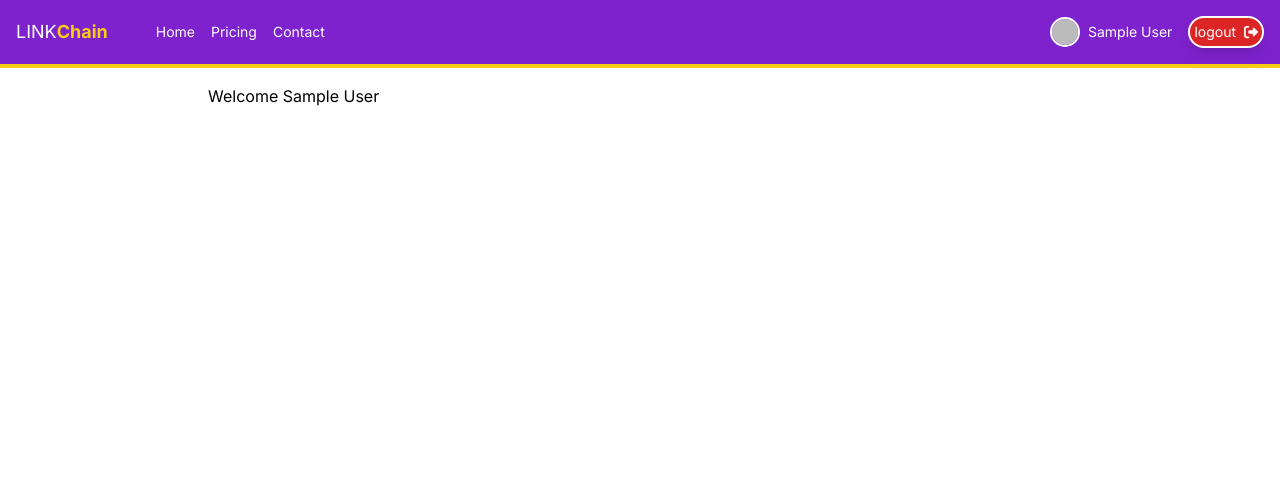
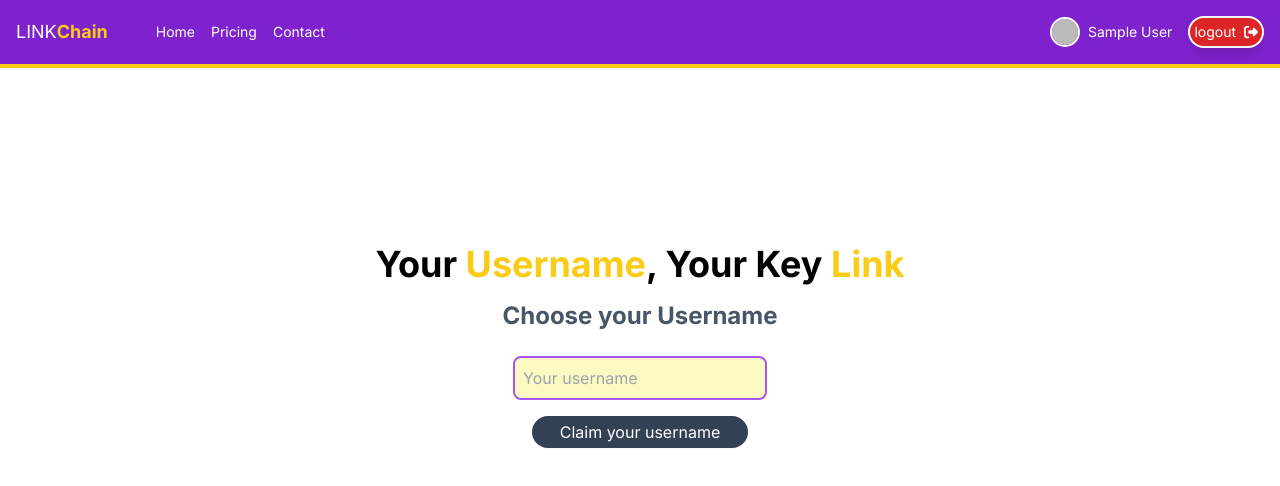
Before and after one commit to RajeevDash007/LinkChain, a Next.js app: page /account in a window 1280 px wide. Shown: the top 486 px of the page. Built offline with nearby package versions, Linux system fonts and the light colour scheme; no server answers; sample sign-in values are in the browser's storage.

Commit message:
added account page having desired username

```diff
--- a/src/app/account/page.jsx
+++ b/src/app/account/page.jsx
@@ -1,12 +1,30 @@
 import { getServerSession } from 'next-auth'
 import React from 'react'
 import { authOptions } from '../api/auth/[...nextauth]/route'
+import {redirect} from 'next/navigation'
 
-async function AccountPage() {
+async function AccountPage({searchParams}) {
     const session = await getServerSession(authOptions)
+    const desiredUsername = searchParams?.desiredUsername
+    if(!session){
+        redirect('/');
+    }
   return (
     <div>
-      Welcome {session.user?.name}
+     <form>
+        <h1 className="dark:text-white text-4xl font-bold text-center mb-4 mt-40">
+            Your <span className='text-yellow-400'>Username</span>, Your Key <span className='text-yellow-400'>Link</span>
+        </h1>
+        <h2 className="dark:text-slate-400 text-slate-600 text-2xl font-bold text-center mb-6">
+            Choose your Username
+        </h2>
+        <input type="text" className='block p-2 mx-auto border-2 rounded-lg dark:border-yellow-400 border-purple-500 dark:bg-purple-200 bg-yellow-100 mb-4' placeholder='Your username' defaultValue={desiredUsername} />
+
+        <button type="submit"
+          className="bg-slate-700 p-1 px-7 shadow-sm hover:shadow-xl text-white rounded-full hover:bg-slate-900 dark:hover:bg-slate-500 block mx-auto">
+            Claim your username
+        </button>
+     </form>
     </div>
   )
 }
--- a/src/app/login/page.jsx
+++ b/src/app/login/page.jsx
@@ -3,7 +3,7 @@ import LoginWithGoogle from '../components/buttons/LoginWithGoogle'
 function page() {
   return (
     <div>
-      <div className="bg-slate-900 border p-4 max-w-xs mx-auto text-center rounded-md">
+      <div className="bg-slate-900 border p-4 max-w-xs mx-auto text-center rounded-md mt-40">
         <h1 className="text-4xl font-bold text-center mb-4 text-slate-100">Sign In</h1>
         <p className="text-slate-300">Choose any one method to Login</p>
         <LoginWithGoogle/>
```
